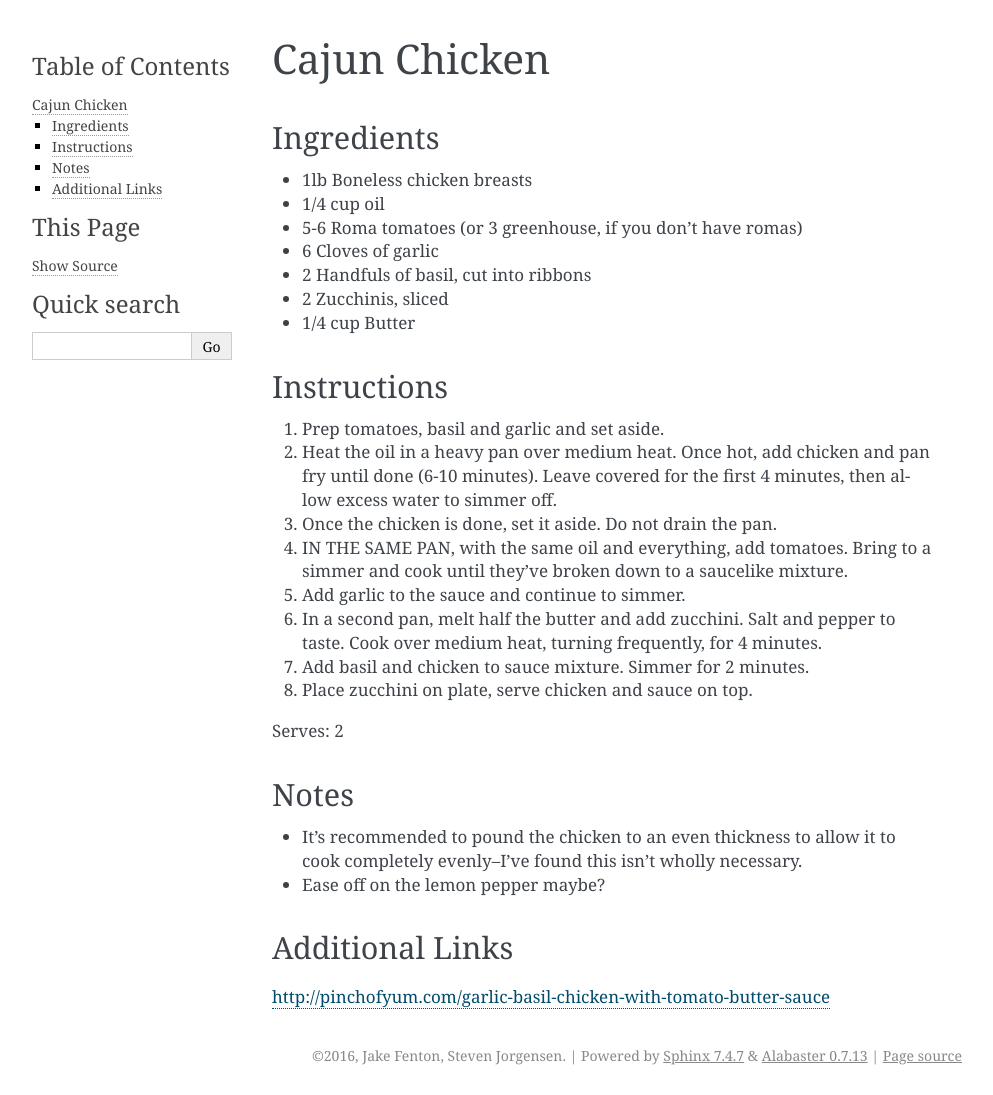
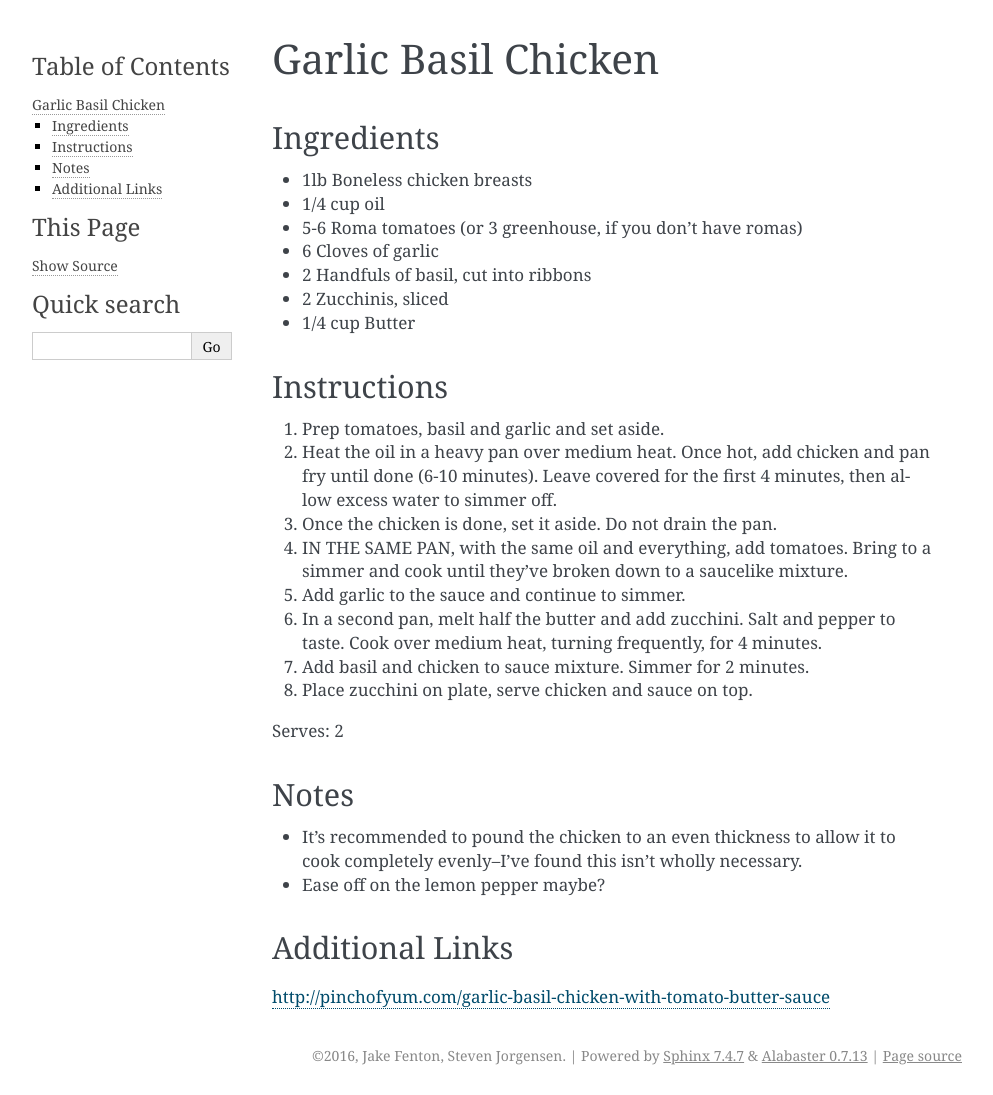
Before and after one commit to bocajnotnef/Recipys, a Sphinx documentation site: the page built from doc/Poultry/garlic-basil-chicken-with-butter-sauce.rst, in a window 1280 px wide. Shown: the whole page, without its empty margins (148-1141 px from the left). Built offline with Sphinx 7.4.7, drawn with Linux system fonts in a browser that asks for light colours.

Commit message:
fixed title

```diff
--- a/doc/Poultry/garlic-basil-chicken-with-butter-sauce.rst
+++ b/doc/Poultry/garlic-basil-chicken-with-butter-sauce.rst
@@ -1,5 +1,5 @@
-Cajun Chicken
-=============
+Garlic Basil Chicken
+====================
 
 Ingredients
 -----------
```
